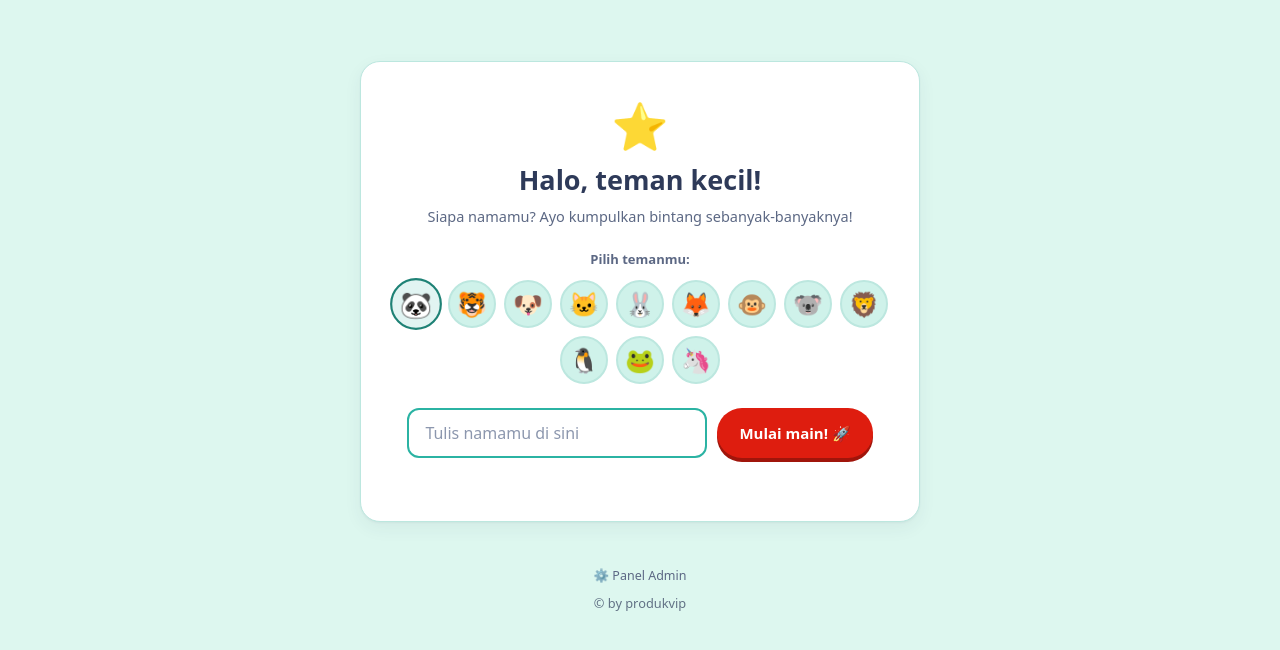
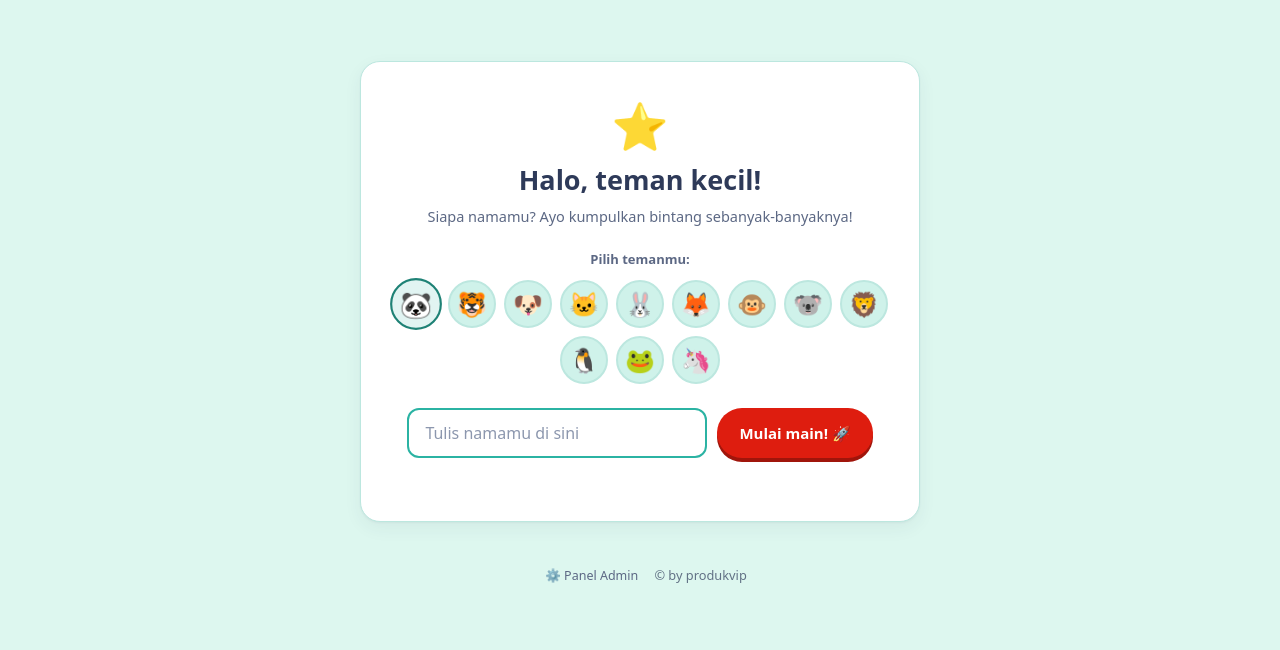
Before and after one commit to magangrafdajayaabadi-sketch/mandarin-anak-main-v2, a website: page index.html in a window 1280 px wide. Shown: the part 84-734 px from the top of the page. Drawn offline with Linux system fonts and the light colour scheme.

Commit message:
Update index.html

```diff
--- a/index.html
+++ b/index.html
@@ -123,7 +123,7 @@
 
   <footer class="site-foot">
     <a href="admin.html" class="foot-link">⚙️ Panel Admin</a>
-    <div style="text-align:center;font-size:.8rem;opacity:.7;margin-top:8px;">&copy; by produkvip</div>
+    <a style="text-align:center;font-size:.8rem;opacity:.7;margin-top:8px;">&copy; by produkvip</a>
   </footer>
 </main>
 
```
